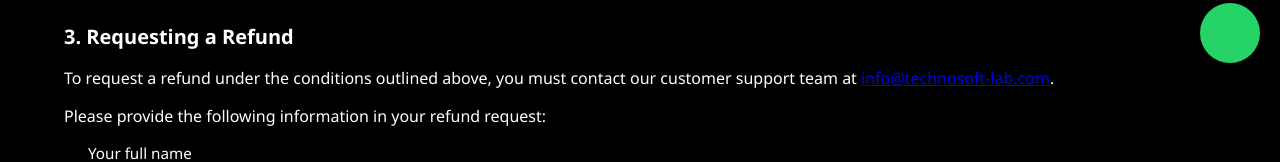
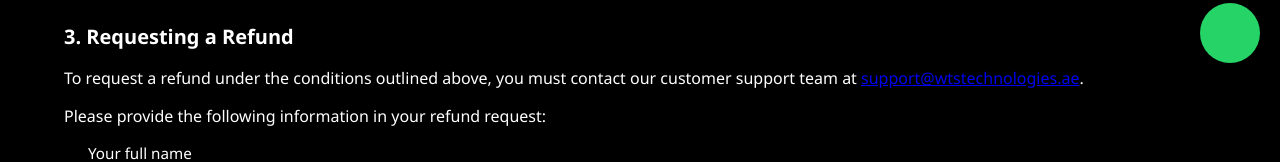
Before and after one commit to sallaharish/wetrade, a React (Create React App) app: page /refund-policy in a window 1280 px wide. Shown: the part 717-879 px from the top of the page. Built offline with nearby package versions, Linux system fonts and the light colour scheme; some icons are missing.

Commit message:
changed the mail id

```diff
--- a/src/pages/Home/RefundPolicy/RefundPolicy.tsx
+++ b/src/pages/Home/RefundPolicy/RefundPolicy.tsx
@@ -59,7 +59,7 @@ const RefundPolicy: React.FC = () => {
 
         <h2>3. Requesting a Refund</h2>
         <p>
-          To request a refund under the conditions outlined above, you must contact our customer support team at <a href="mailto:info@technosoft-lab.com">info@technosoft-lab.com</a>.
+          To request a refund under the conditions outlined above, you must contact our customer support team at <a href="mailto:info@technosoft-lab.com">support@wtstechnologies.ae</a>.
         </p>
         <p>Please provide the following information in your refund request:</p>
         <ul>
```
